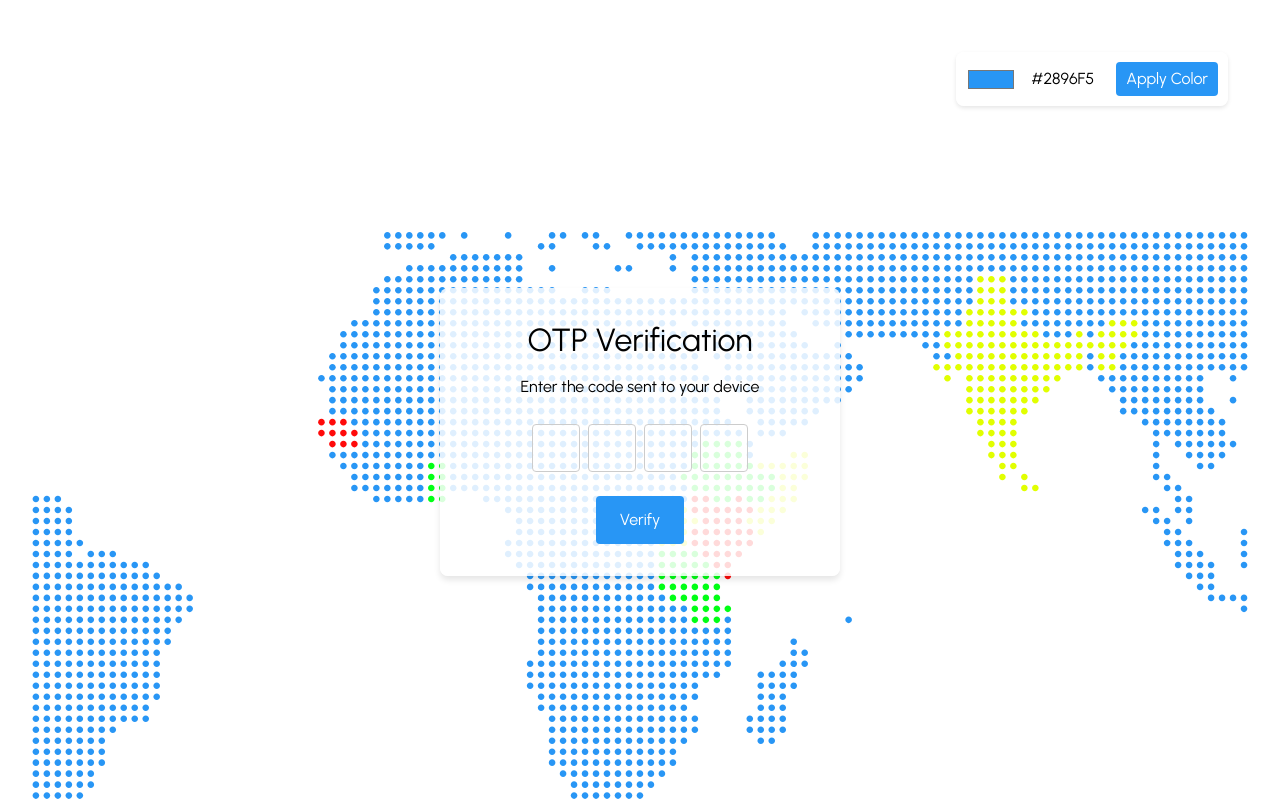
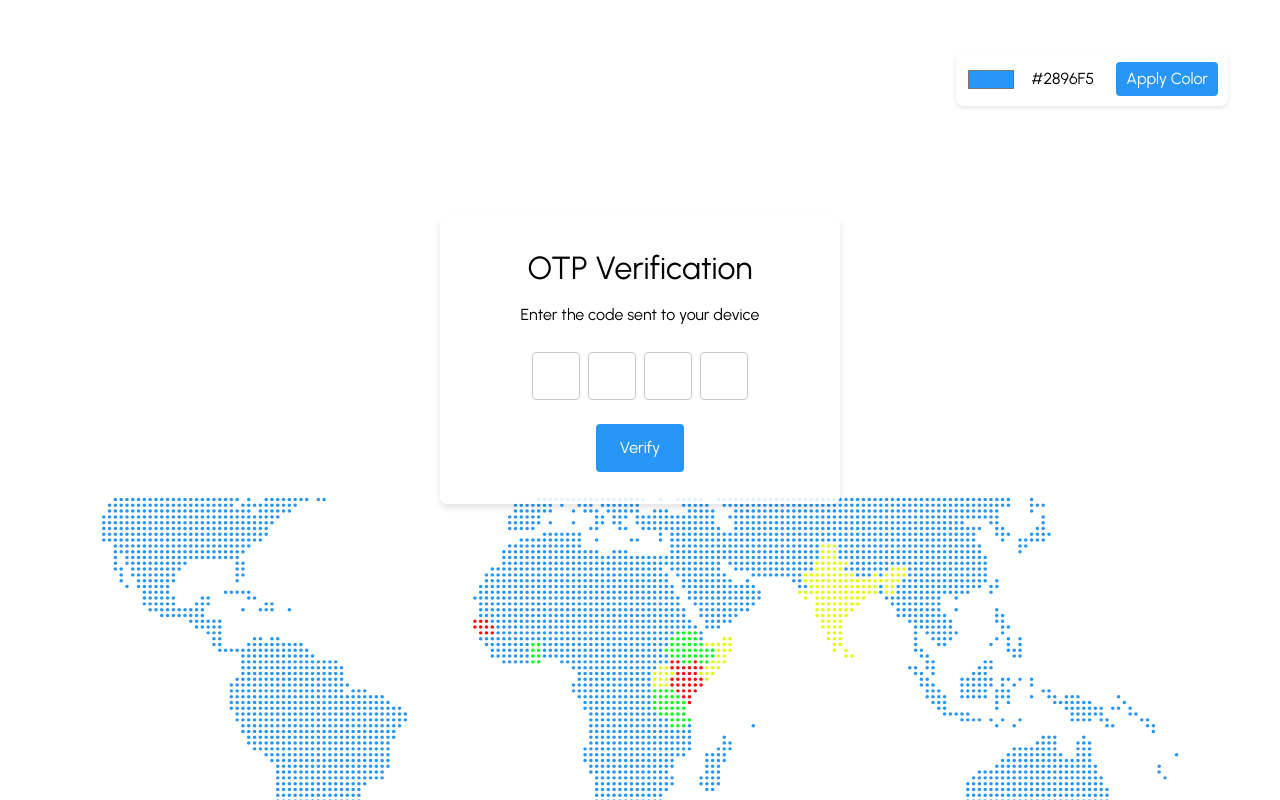
Before and after one commit to AlvineMoses/Nairobi, a React (Vite) app: page /otp in a window 1280 px wide. Built offline with nearby package versions, Linux system fonts and the light colour scheme.

Commit message:
Adjust OTP page layout: change alignment to flex-start and add padding for improved form positioning

```diff
--- a/src/pages/Otp.tsx
+++ b/src/pages/Otp.tsx
@@ -53,9 +53,10 @@ const Otp = () => {
         height: "100vh",
         display: "flex",
         flexDirection: "column",
-        justifyContent: "center",
+        justifyContent: "flex-start", // Changed from center to flex-start
         alignItems: "center",
         overflow: "hidden",
+        paddingTop: "28vh", // Added padding to position the form higher
       }}
     >
       {/* SVG Background with ID for dynamic updates */}
@@ -129,6 +130,7 @@ const Otp = () => {
           textAlign: "center",
           boxShadow: "0 4px 6px rgba(0, 0, 0, 0.1)",
           zIndex: 1,
+          marginTop: "-5vh", // Added negative margin to move it higher
         }}
       >
         <h2>OTP Verification</h2>
```
Also changed, not shown: public/LittleMap.svg.
